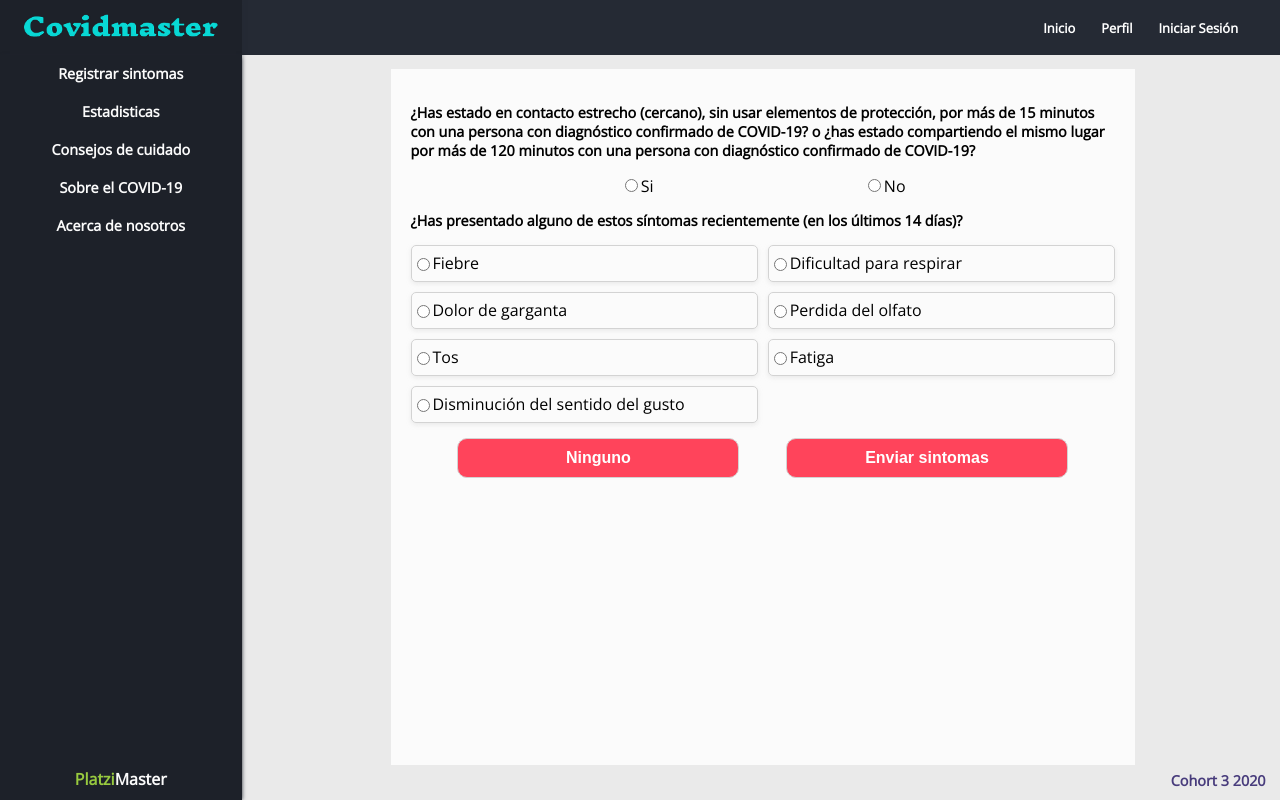
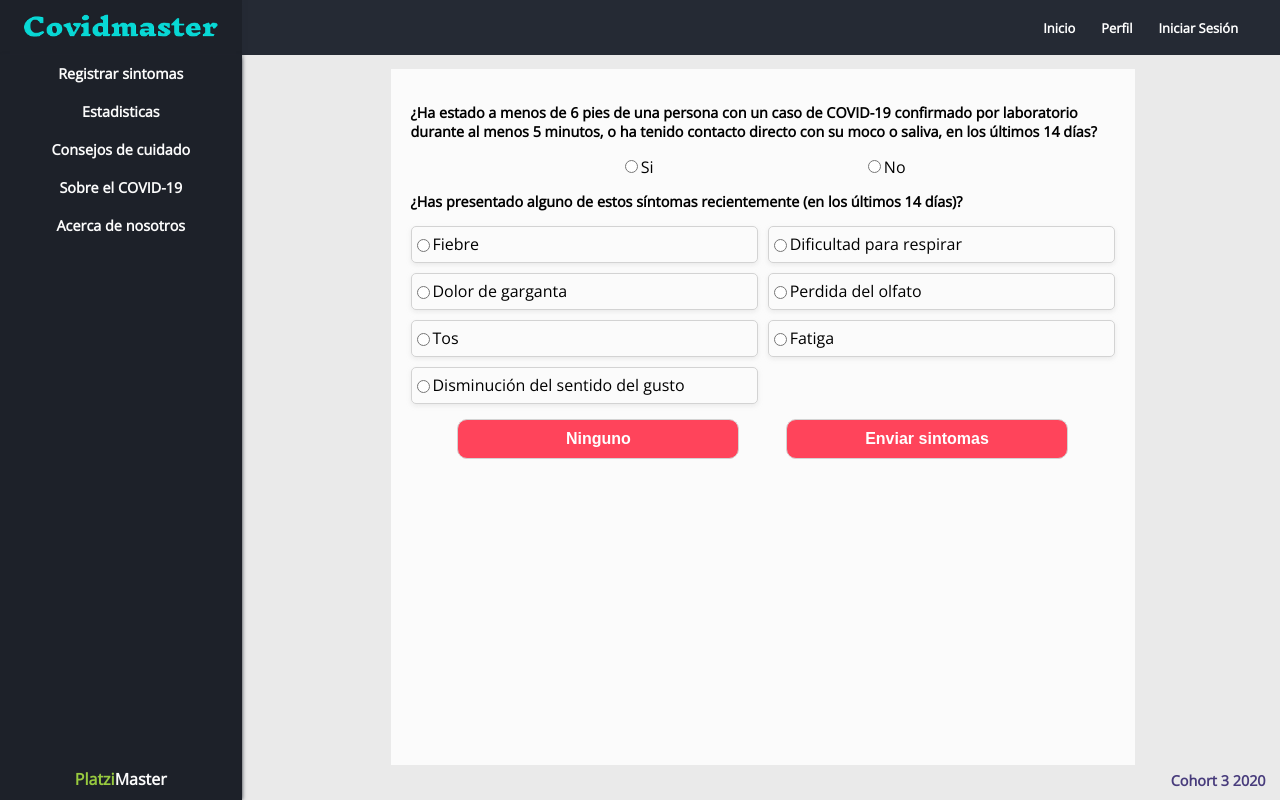
Before and after one commit to adcastiblanco/project-c3-covid, a React app: page /RegisterSymptoms in a window 1280 px wide. Built offline with nearby package versions, Linux system fonts and the light colour scheme; no server answers.

Commit message:
modificacion breve de preguntas

```diff
--- a/src/assets/styles/components/LoginRegister.scss
+++ b/src/assets/styles/components/LoginRegister.scss
@@ -7,6 +7,7 @@
   justify-content: center;
   align-items: center;
 }
+
 .login-register-form {
   background-color: #fff;
   border-radius: 10px;
--- a/src/components/FormSymptoms.jsx
+++ b/src/components/FormSymptoms.jsx
@@ -9,7 +9,9 @@ const FormSymptoms = () => {
       <div className="symptoms-container">
         <form>
           <div className="contact-other">
-            <p className="contact-other__question">¿Has estado en contacto estrecho (cercano), sin usar elementos de protección, por más de 15 minutos con una persona con diagnóstico confirmado de COVID-19? o ¿has estado compartiendo el mismo lugar por más de 120 minutos con una persona con diagnóstico confirmado de COVID-19?</p>
+            <p className="contact-other__question">¿Ha estado a menos de 6 pies de una persona con un caso de COVID-19
+            confirmado por laboratorio durante al menos 5 minutos, o ha tenido
+contacto directo con su moco o saliva, en los últimos 14 días?</p>
             <div className="contact-other__answer">
               <div>
                 <input type="radio" id="yes" name="contact-other" value="yes" />
```
